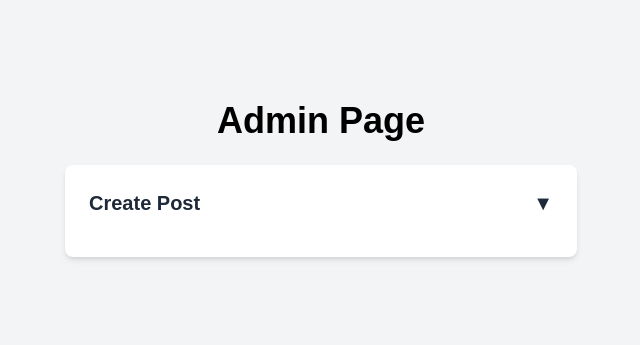
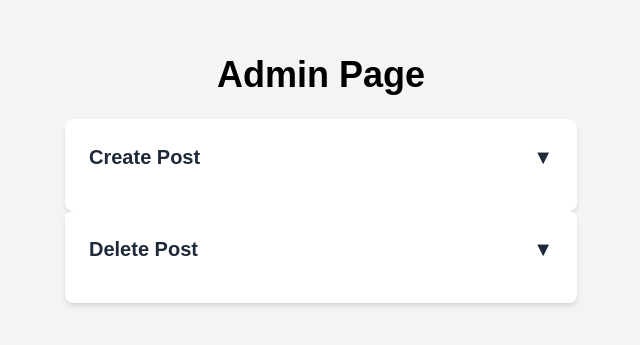
Before and after one commit to FacZap/NextJS-Vercel-Test, a Next.js app: page /admin in a window 1280 px wide. Shown: the part 221-566 px from the top of the page, without its empty margins (319-959 px from the left). Built offline with nearby package versions, Linux system fonts and the light colour scheme.

Commit message:
Make admin page create form collapsible

```diff
--- a/app/admin/page.tsx
+++ b/app/admin/page.tsx
@@ -41,7 +41,7 @@ export default function AdminPage() {
         </h1>
       </div>
 
-      {/* Panel */}
+      {/* Panel Crear Post*/}
       <div className="w-full max-w-lg bg-white rounded-lg shadow-md p-6">
         {/* Dropdown button */}
         <button
@@ -130,6 +130,38 @@ export default function AdminPage() {
           </form>
         )}
       </div>
+
+      {/* Panel Borrar Post*/}
+      <div className="w-full max-w-lg bg-white rounded-lg shadow-md p-6">
+        {/* Dropdown button */}
+        <button
+          onClick={() => setIsOpen(!isOpen)}
+          className="w-full flex justify-between items-center text-xl font-semibold text-gray-800 mb-4"
+        >
+          <span>Delete Post</span>
+          <span>{isOpen ? "▲" : "▼"}</span>
+        </button>
+
+        {/* Form collapsable */}
+        {isOpen && (
+          <form
+            className="space-y-4"
+            onSubmit={(e) => {
+              e.preventDefault();
+              handleCreatePost();
+            }}
+          >
+            {/* Listado de Posts, que pueda ser seleccionable, con un "checkbox" */}
+
+            <button
+              type="submit"
+              className="w-full bg-black text-white py-2 rounded-md hover:bg-gray-900"
+            >
+              Borrar Post
+            </button>
+          </form>
+        )}
+      </div>
     </div>
   );
 }
```
